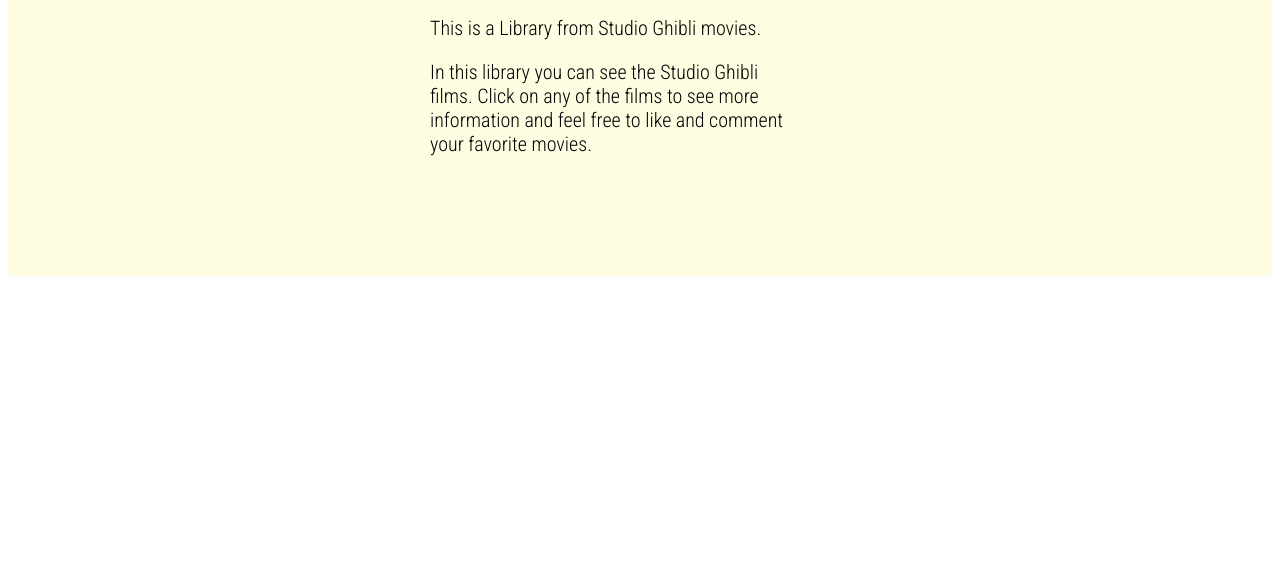
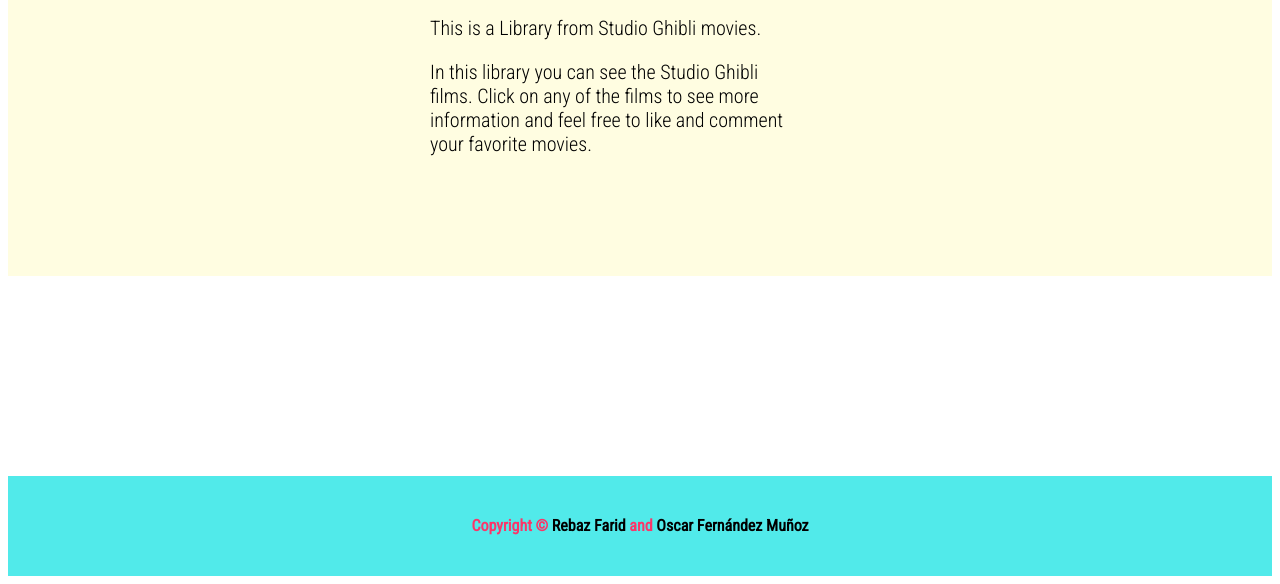
Before and after one commit to rebaz36/Capstone-M2-API, a website built with webpack: page src/index.html in a window 1280 px wide. Shown: the part 299-883 px from the top of the page. Before the commit the page ends 800 px from the top, so only its background shows below. Built offline with nearby package versions, Linux system fonts and the light colour scheme; no server answers.

Commit message:
Add footer

```diff
--- a/src/index.html
+++ b/src/index.html
@@ -25,11 +25,15 @@
         <p>In this library you can see the Studio Ghibli films. Click on any of the films to see more information and feel free to like and comment your favorite movies.</p>
       </div>
       <div class="right-side">
-        <div class="hero-image">
-
-        </div>
+        <div class="hero-image"> </div>
       </div>
     </section>
   </header>
+  <main>
+
+  </main>
+  <footer>
+    <p>Copyright &copy; <a href="#">Rebaz Farid</a> and <a>Oscar Fernández Muñoz</a></p>
+  </footer>
 </body>
 </html>
--- a/src/styles.css
+++ b/src/styles.css
@@ -32,6 +32,7 @@
 a {
   color: black;
   text-decoration: none;
+  cursor: pointer;
 }
 
 a:hover {
@@ -64,3 +65,19 @@
   height: 400px;
   width: auto;
 }
+
+/* MAIN */
+main {
+  height: 200px;
+}
+
+/* FOOTER */
+footer {
+  background-color: var(--liBlue);
+  height: 100px;
+  display: flex;
+  justify-content: center;
+  align-items: center;
+  color: var(--liPink);
+  font-weight: 700;
+}
```
